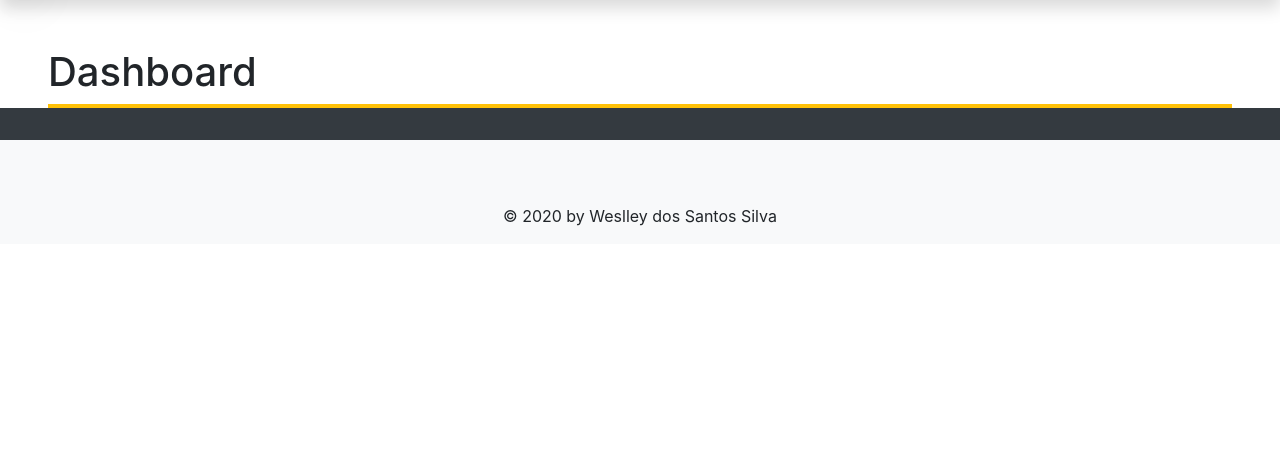
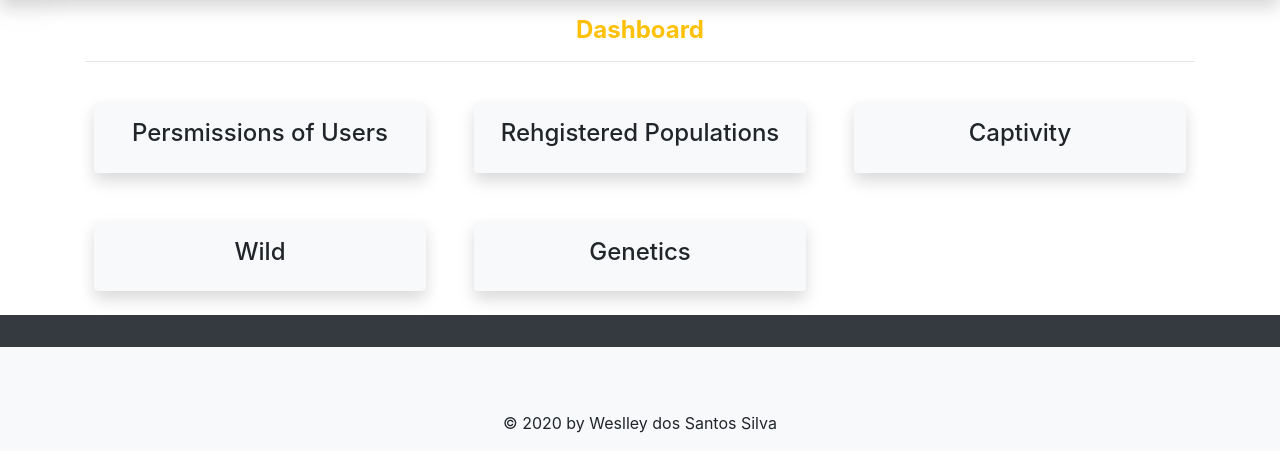
Before and after one commit to wesllews/LabBMC, a PHP site: page /1.prototipo/admin.php in a window 1280 px wide. Shown: the part 56-528 px from the top of the page. Run offline with PHP 8.4, Linux system fonts and the light colour scheme; the visitor is signed in with stand-in values (Sample User, id 1); data that the repository does not hold is empty; some libraries are stand-ins or nearby versions.

Commit message:
Página Dashboard - V1

```diff
--- a/1.prototipo/admin.php
+++ b/1.prototipo/admin.php
@@ -3,8 +3,46 @@ session_start();
 $_SESSION['pagina']='admin';
 include 'header.php';
 ?>
-<div class="container-fluid px-5 pt-5">
-	<h1>Dashboard</h1>
-	<div class="pt-1 bg-warning"></div>
+
+<div class="container text-center mt-3">
+	<h4 class="text-warning font-weight-bold">Dashboard</h4>
+	<hr>
+</div>
+
+<div class="container">
+	<div class="row">
+
+		<!---->
+		<div class="col-lg-4 p-4">
+			<a class="col btn bg-light p-3 shadow" style="transition:0.5s;">
+				<h4>Persmissions of Users</h4>
+			</a>
+		</div>
+		<!---->
+		<div class="col-lg-4 p-4">
+			<a class="col btn bg-light p-3 shadow" style="transition:0.5s;">
+				<h4>Rehgistered Populations</h4>
+			</a>
+		</div>
+		<!---->
+		<div class="col-lg-4 p-4">
+			<a class="col btn bg-light p-3 shadow" style="transition:0.5s;">
+				<h4>Captivity</h4>
+			</a>
+		</div>
+		<!---->
+		<div class="col-lg-4 p-4">
+			<a class="col btn bg-light p-3 shadow" style="transition:0.5s;">
+				<h4>Wild</h4>
+			</a>
+		</div>
+		<!---->
+		<div class="col-lg-4 p-4">
+			<a class="col btn bg-light p-3 shadow" style="transition:0.5s;">
+				<h4>Genetics</h4>
+			</a>
+		</div>
+		<!---->
+	</div>
 </div>
 <?php include 'footer.php'; ?>
--- a/1.prototipo/login.php
+++ b/1.prototipo/login.php
@@ -81,7 +81,7 @@ include "connection.php"; ?>
 							<p class="text-uppercase font-weight-bold"> Login using your account: </p>
 
 							<div class="form-group">
-								<input type="email" name="email" id="email" class="form-control input-lg" placeholder="e-mail" required>
+								<input type="email" name="email" id="email" class="form-control input-lg" placeholder="E-mail" required>
 							</div>
 							<div class="form-group">
 								<input type="password" name="password" id="password" class="form-control input-lg" placeholder="Password" required>
```
Also changed, not shown: 1.prototipo/css/labbmc.css (+0 -31 lines).
